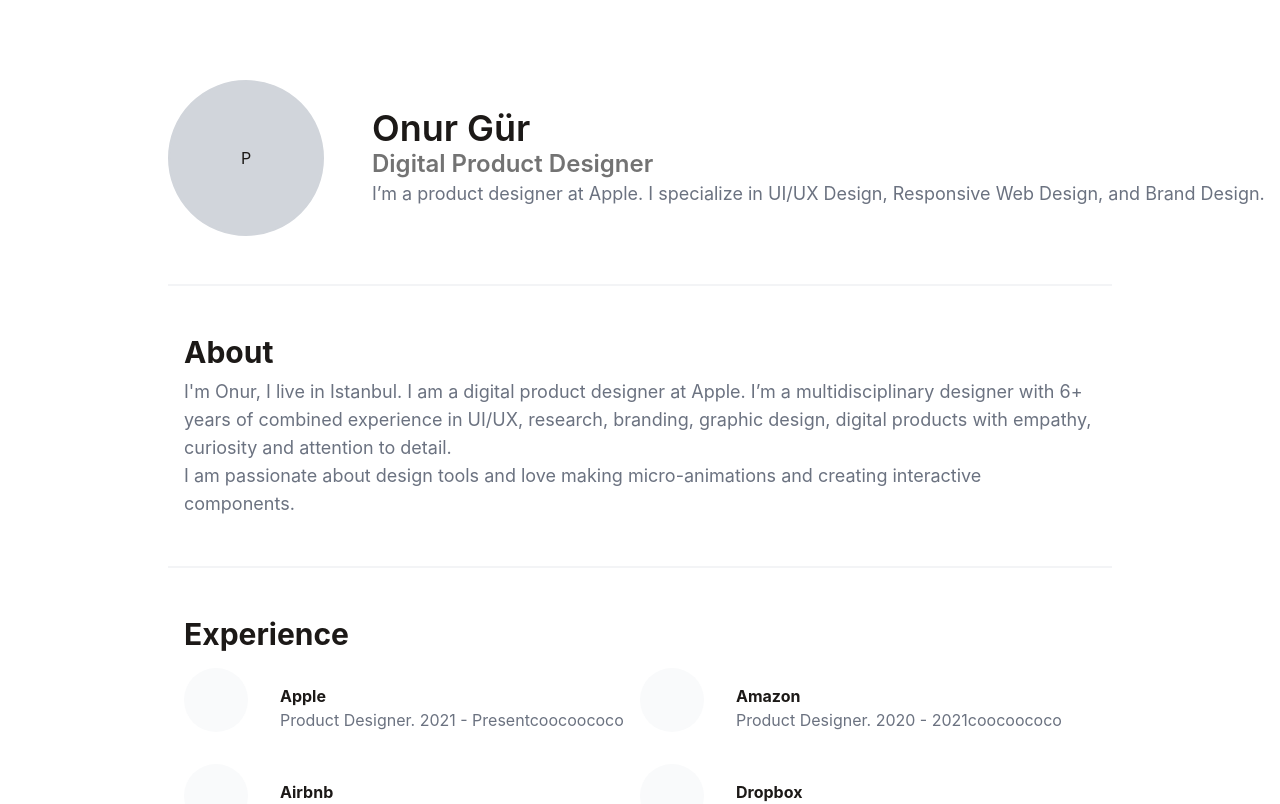
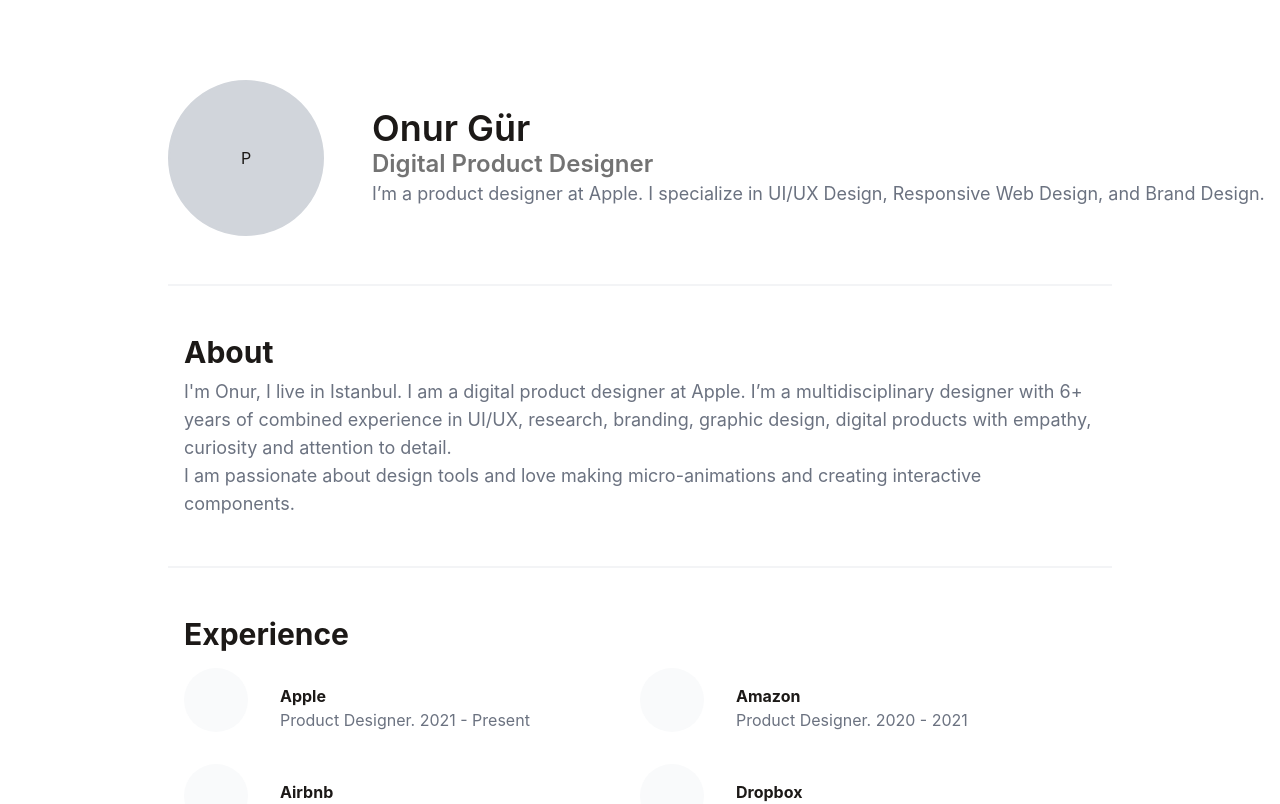
Before and after one commit to kemojal/build-a-portfolio, a Next.js app: page / in a window 1280 px wide. Shown: the top 804 px of the page. Built offline with nearby package versions, Linux system fonts and the light colour scheme; some icons are missing.

Commit message:
experience section

```diff
--- a/components/sections/experience/index.js
+++ b/components/sections/experience/index.js
@@ -45,7 +45,7 @@ export default function Experience() {
               <div className='pl-8 pb-8 pt-4'>
                 <h1 className='font-bold'>{item.company}</h1>
                 <h3 className='text-gray-500'>
-                  {item.position + '. ' + item.date}coocoococo
+                  {item.position + '. ' + item.date}
                 </h3>
               </div>
             </div>
```
